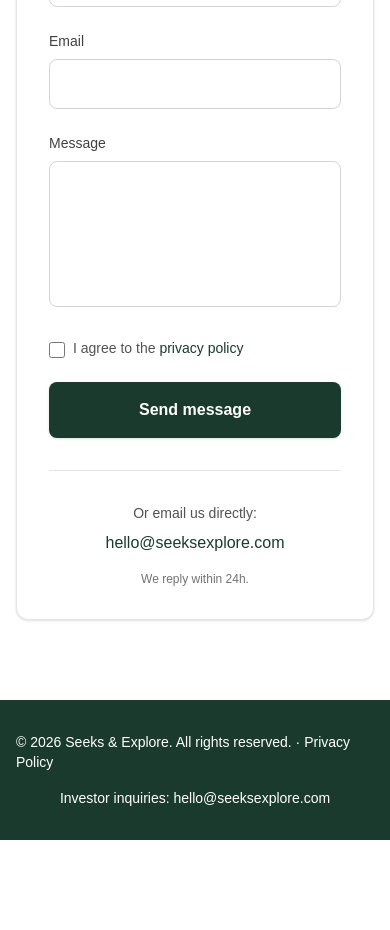
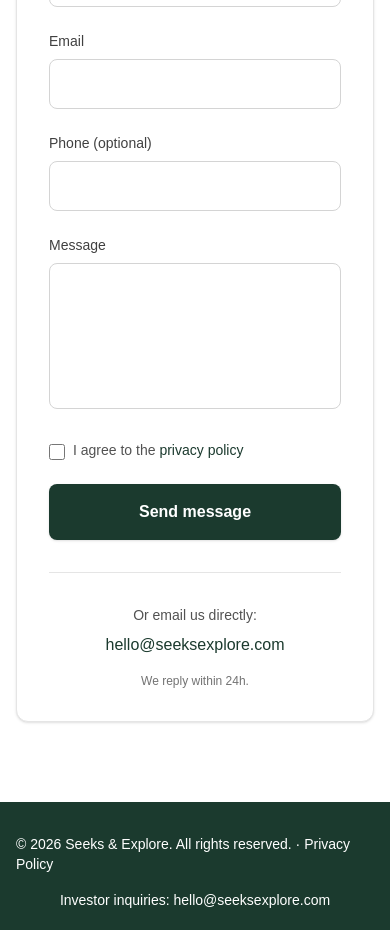
Before and after one commit to jyri-taskinen-tassu/seeksexplore, a Next.js app: page / in a window 390 px wide. Shown: the part 3980-4910 px from the top of the page. Before the commit the page ends 4820 px from the top, so only its background shows below. Built offline with nearby package versions, Linux system fonts and the light colour scheme.

Commit message:
Add phone number field to contact form and update privacy policy

```diff
--- a/app/api/contact/route.ts
+++ b/app/api/contact/route.ts
@@ -14,11 +14,11 @@ export async function POST(request: Request) {
       );
     }
 
-    const { name, email, message, language } = await request.json();
+    const { name, email, phone, message, language } = await request.json();
 
     if (!name || !email || !message) {
       return NextResponse.json(
-        { error: 'All fields are required' },
+        { error: 'All required fields are required' },
         { status: 400 }
       );
     }
@@ -28,8 +28,8 @@ export async function POST(request: Request) {
       : 'Yhteydenotto Seeks & Explore -sivulta';
 
     const emailBody = language === 'en'
-      ? `Name: ${name}\nEmail: ${email}\n\nMessage:\n${message}`
-      : `Nimi: ${name}\nSähköposti: ${email}\n\nViesti:\n${message}`;
+      ? `Name: ${name}\nEmail: ${email}${phone ? `\nPhone: ${phone}` : ''}\n\nMessage:\n${message}`
+      : `Nimi: ${name}\nSähköposti: ${email}${phone ? `\nPuhelin: ${phone}` : ''}\n\nViesti:\n${message}`;
 
     const { data, error } = await resend.emails.send({
       from: 'Seeks & Explore <onboarding@resend.dev>', // Käytä testi-domainia aluksi
--- a/app/page.tsx
+++ b/app/page.tsx
@@ -73,6 +73,7 @@ const translations = {
       title: "Get in touch",
       name: "Name",
       email: "Email",
+      phone: "Phone (optional)",
       message: "Message",
       submit: "Send message",
       directEmail: "Or email us directly:",
@@ -153,6 +154,7 @@ const translations = {
       title: "Ota yhteyttä",
       name: "Nimi",
       email: "Sähköposti",
+      phone: "Puhelin (valinnainen)",
       message: "Viesti",
       submit: "Lähetä viesti",
       directEmail: "Tai lähetä sähköpostia suoraan:",
@@ -172,6 +174,7 @@ export default function LandingPage() {
   const [contactForm, setContactForm] = useState({
     name: "",
     email: "",
+    phone: "",
     message: "",
   });
   const [isSubmitting, setIsSubmitting] = useState(false);
@@ -199,6 +202,7 @@ export default function LandingPage() {
         body: JSON.stringify({
           name: contactForm.name,
           email: contactForm.email,
+          phone: contactForm.phone,
           message: contactForm.message,
           language: language,
         }),
@@ -208,7 +212,7 @@ export default function LandingPage() {
 
       if (response.ok) {
         setSubmitStatus('success');
-        setContactForm({ name: '', email: '', message: '' });
+        setContactForm({ name: '', email: '', phone: '', message: '' });
         setTimeout(() => setSubmitStatus(null), 5000);
       } else {
         setSubmitStatus('error');
@@ -554,6 +558,23 @@ export default function LandingPage() {
               </div>
               <div>
                 <label
+                  htmlFor="phone"
+                  className="block text-sm font-medium text-neutral-700 mb-2"
+                >
+                  {t.contact.phone}
+                </label>
+                <input
+                  type="tel"
+                  id="phone"
+                  value={contactForm.phone}
+                  onChange={(e) =>
+                    setContactForm({ ...contactForm, phone: e.target.value })
+                  }
+                  className="w-full px-4 py-3 border border-neutral-300 rounded-lg focus:ring-2 focus:ring-[var(--color-forest)] focus:border-transparent outline-none"
+                />
+              </div>
+              <div>
+                <label
                   htmlFor="message"
                   className="block text-sm font-medium text-neutral-700 mb-2"
                 >
--- a/app/privacy/page.tsx
+++ b/app/privacy/page.tsx
@@ -12,7 +12,7 @@ const translations = {
     sections: {
       dataCollection: {
         title: "Data We Collect",
-        content: "When you contact us through our contact form, we collect: your name, email address, and message content. This information is used solely to respond to your inquiry."
+        content: "When you contact us through our contact form, we collect: your name, email address, phone number (optional), and message content. This information is used solely to respond to your inquiry."
       },
       dataUse: {
         title: "How We Use Your Data",
@@ -39,7 +39,7 @@ const translations = {
     sections: {
       dataCollection: {
         title: "Keräämämme tiedot",
-        content: "Kun otat meihin yhteyttä lomakkeen kautta, keräämme: nimesi, sähköpostiosoitteesi ja viestisi sisällön. Näitä tietoja käytetään ainoastaan vastaamiseen."
+        content: "Kun otat meihin yhteyttä lomakkeen kautta, keräämme: nimesi, sähköpostiosoitteesi, puhelinnumerosi (valinnainen) ja viestisi sisällön. Näitä tietoja käytetään ainoastaan vastaamiseen."
       },
       dataUse: {
         title: "Tietojen käyttö",
```
